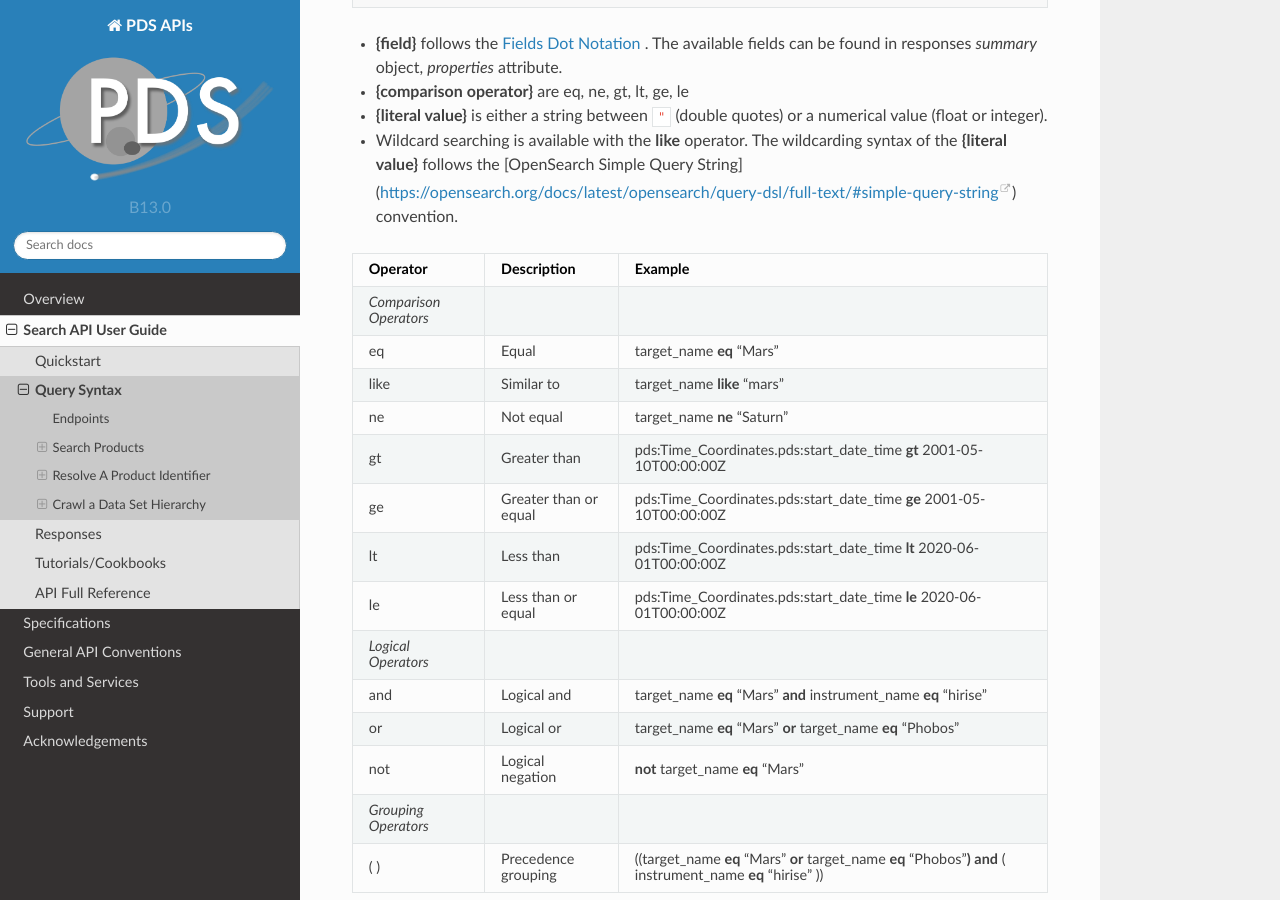
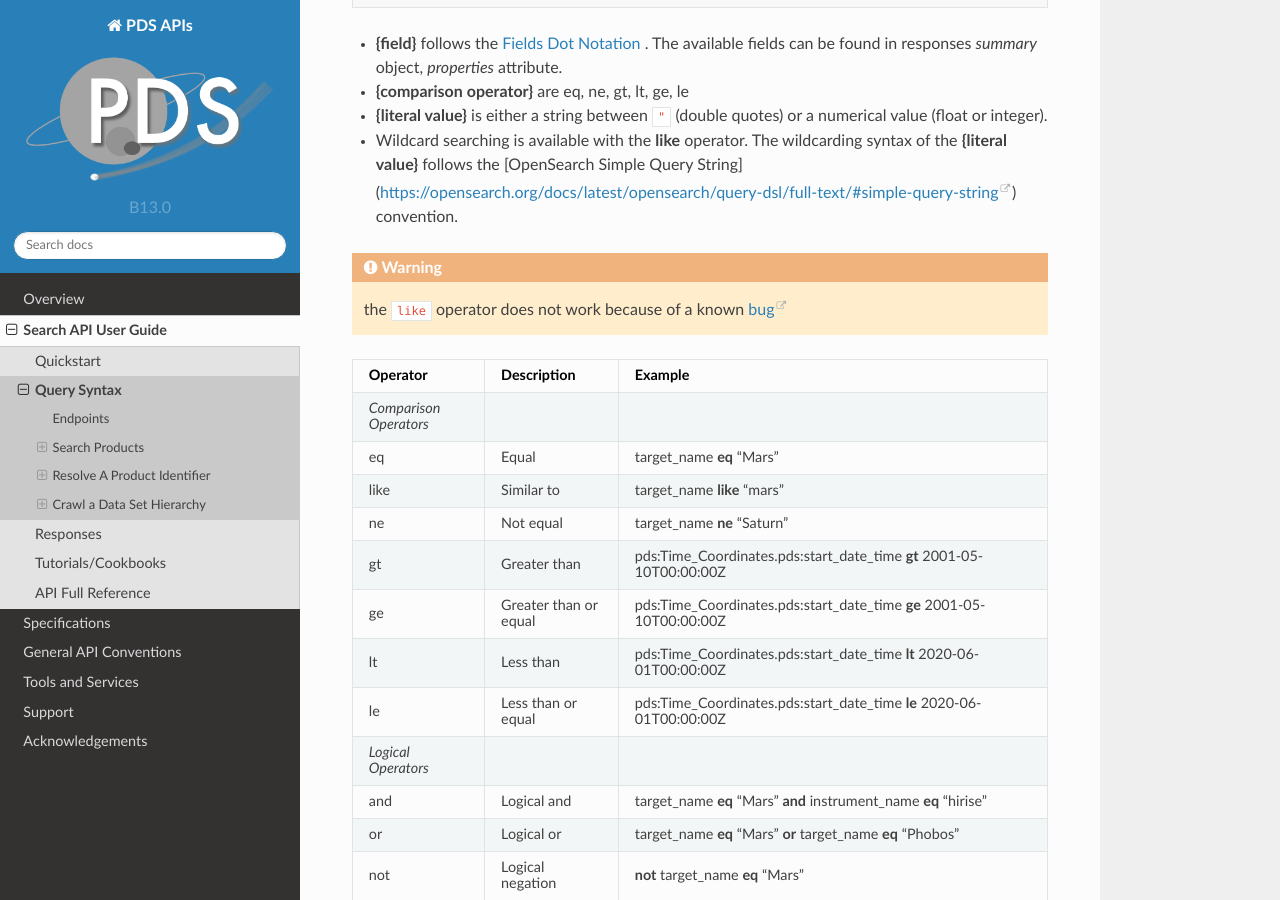
Before and after one commit to NASA-PDS/pds-api, a Sphinx documentation site: the page built from docs/source/guides/search/endpoints.rst, in a window 1280 px wide and 900 px high, scrolled down 2987 px. Built offline with Sphinx 7.4.7 and the Read the Docs theme 2.0.0, drawn with Linux system fonts in a browser that asks for light colours.

Commit message:
add warning for broken like operator

```diff
--- a/docs/source/guides/search/endpoints.rst
+++ b/docs/source/guides/search/endpoints.rst
@@ -133,6 +133,9 @@ The query syntax follows the rules:
 * **{literal value}** is either a string between ``"`` (double quotes) or a numerical value (float or integer).
 * Wildcard searching is available with the **like** operator. The wildcarding syntax of the **{literal value}** follows the [OpenSearch Simple Query String](https://opensearch.org/docs/latest/opensearch/query-dsl/full-text/#simple-query-string) convention.
 
+.. warning::
+  the ``like`` operator does not work because of a known `bug <https://github.com/NASA-PDS/registry-api/issues/170>`_
+
 ======================= =========================== ============
  **Operator**            **Description**            **Example**
 ======================= =========================== ============
@@ -151,6 +154,8 @@ The query syntax follows the rules:
  *Grouping Operators*
  ( )                     Precedence grouping         ((target\_name **eq** "Mars" **or** target\_name **eq** "Phobos"**)** **and** ( instrument\_name **eq** "hirise" ))
 ======================= =========================== ============
+
+
 
 
 Fields Dot Notation
```
